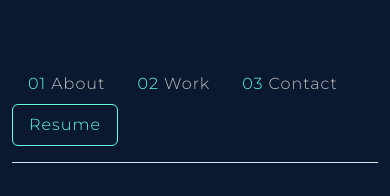
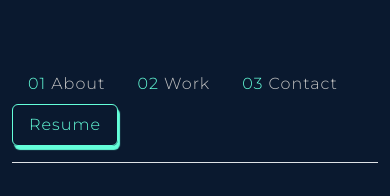
Before and after one commit to agha-byte/Portfolio, a plain HTML site: page index.html in a window 390 px wide. Shown: the top 196 px of the page. Drawn offline with nearby package versions, Linux system fonts and the light colour scheme.

Commit message:
Improve button asthetics for mobile devices

```diff
--- a/style.css
+++ b/style.css
@@ -34,6 +34,11 @@ body {
 }
 .container a:hover {
     color: #64ffda;
+}
+@media (max-width: 576px) {
+    .resume-btn, #hello-btn {
+        box-shadow: 2px 4px 1px #64FFDA;
+    }
 }
 
  /*coding intro*/
```
